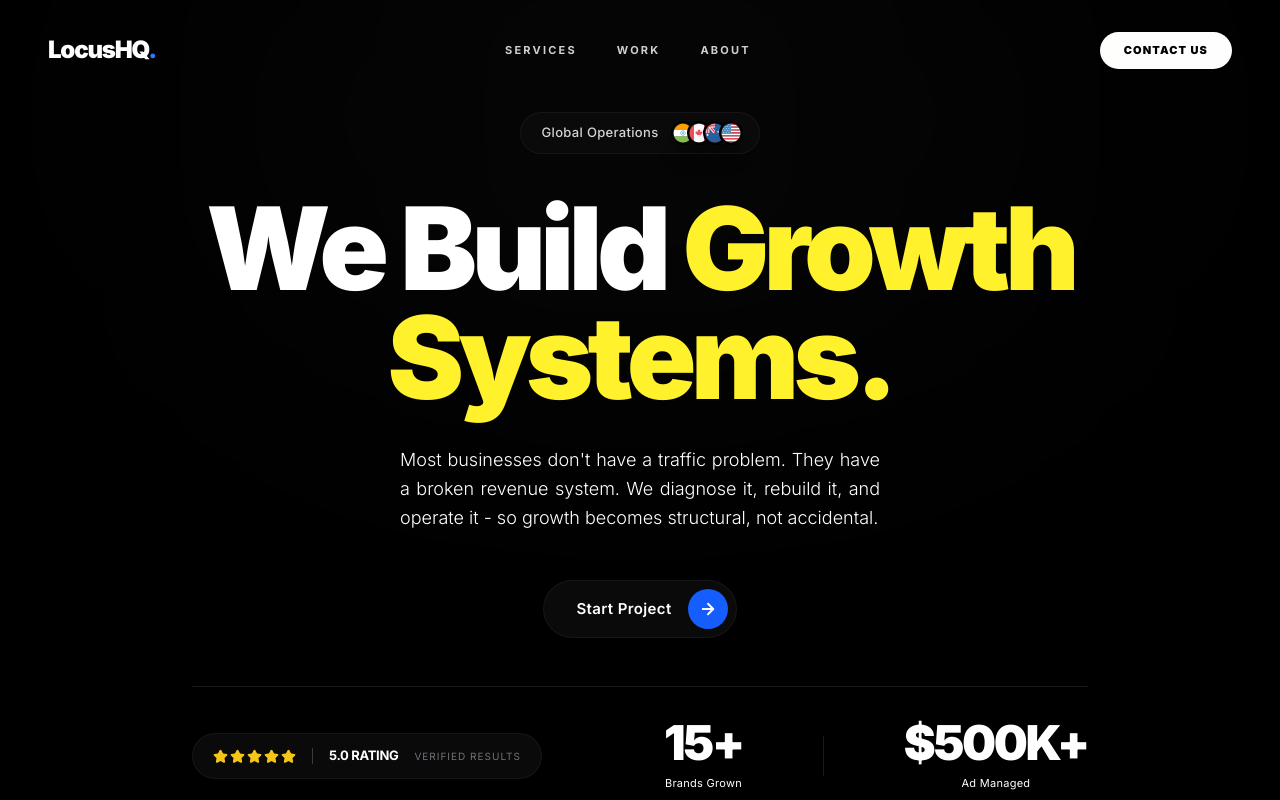
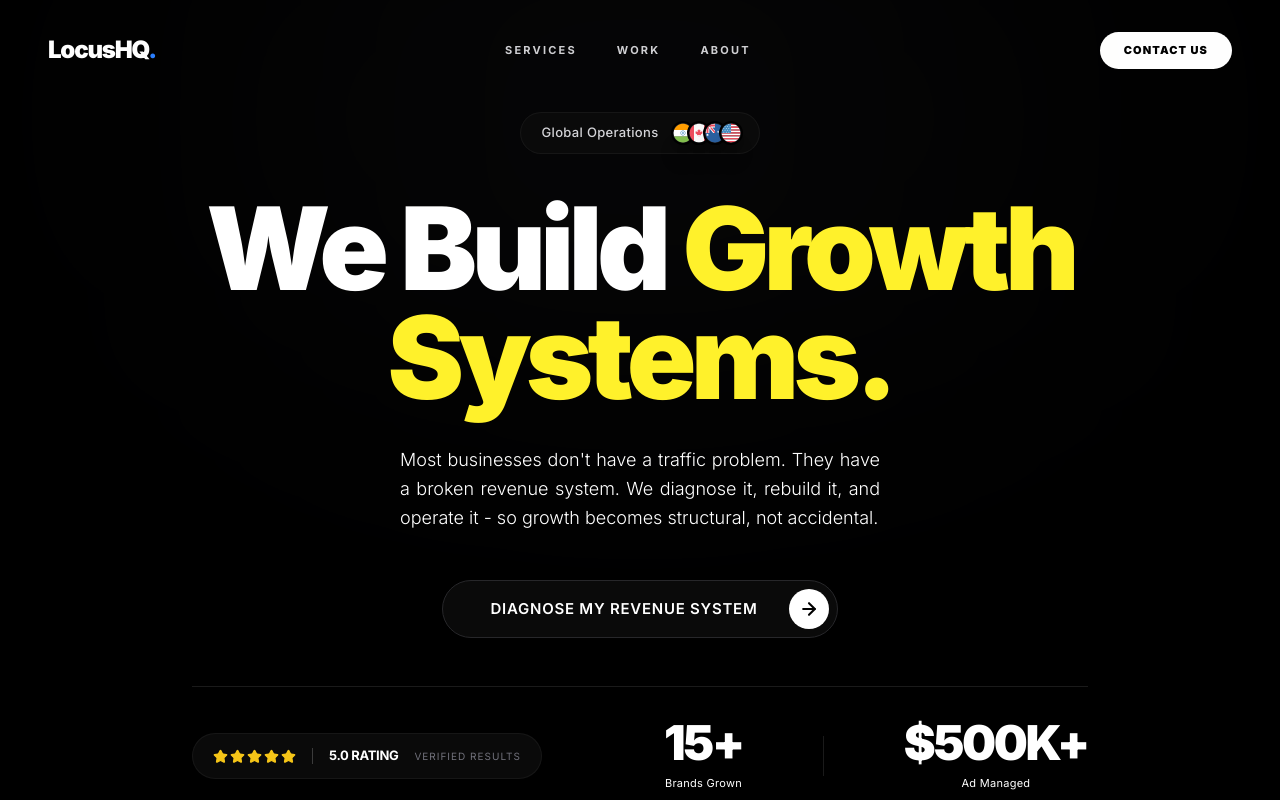
Before and after one commit to Om-Mahadik/LocusHQ, a Next.js app: page / in a window 1280 px wide. Shown: the top 800 px of the page. Built offline with nearby package versions, Linux system fonts and the light colour scheme.

Commit message:
Paging and limitation , inout validatio

```diff
--- a/components/sections/Home/HeroSection.tsx
+++ b/components/sections/Home/HeroSection.tsx
@@ -62,23 +62,27 @@ const HeroSection = () => {
         </motion.p>
       </div>
 
-      {/* 4. Single Minimal CTA Button */}
+      {/* 4. Widened CTA Button with White/Black Theme */}
 <motion.div
   initial={{ opacity: 0, y: 15 }}
   animate={{ opacity: 1, y: 0 }}
   transition={{ duration: 0.8, delay: 0.7, ease: [0.19, 1, 0.22, 1] }}
-        className="mb-12 z-10"
+  className="mb-12 z-10 w-full flex justify-center px-4"
 >
   <motion.button
     whileHover={{ scale: 1.02 }}
     whileTap={{ scale: 0.98 }}
-          className="group flex items-center gap-4 bg-[#0A0A0A] border border-white/5 pl-8 pr-2 py-2 rounded-full transition-all duration-300 hover:bg-[#111]"
+    /* Added w-full max-w-fit to ensure it handles long text responsibly */
+    className="group flex items-center justify-between gap-4 md:gap-8 bg-[#0A0A0A] border border-zinc-800 pl-6 md:pl-12 pr-2 py-2 rounded-full transition-all duration-300 hover:bg-[#111] w-full max-w-fit"
   >
-          <span className="text-white text-[13px] md:text-[15px] font-semibold tracking-wide">
-            Start Project
+    {/* Added whitespace-nowrap and adjusted tracking for better fit */}
+    <span className="text-white text-[11px] md:text-[15px] font-semibold tracking-wider uppercase whitespace-nowrap">
+      Diagnose My Revenue System
     </span>
-          <div className="w-10 h-10 rounded-full bg-blue-600 flex items-center justify-center text-white group-hover:bg-blue-500 transition-colors">
-            <ArrowRight size={18} strokeWidth={2.5} />
+
+    {/* flex-shrink-0 ensures the circle never gets squished or pushed down */}
+    <div className="w-10 h-10 rounded-full bg-white flex items-center justify-center text-black group-hover:bg-zinc-200 transition-colors flex-shrink-0">
+      <ArrowRight size={20} strokeWidth={2.5} />
     </div>
   </motion.button>
 </motion.div>
@@ -102,7 +106,7 @@ const HeroSection = () => {
           <span className="text-zinc-500 text-[10px] uppercase tracking-widest hidden md:block">Verified Results</span>
         </div>
 
-        {/* Metrics - Centered items and text */}
+        {/* Metrics */}
         <div className="flex items-center gap-12 md:gap-20">
            <div className="flex flex-col items-center text-center">
               <p className="text-4xl md:text-5xl font-black tracking-tighter text-white leading-none mb-2">15+</p>
```
Lines whose indentation alone changed are shown as unchanged.
